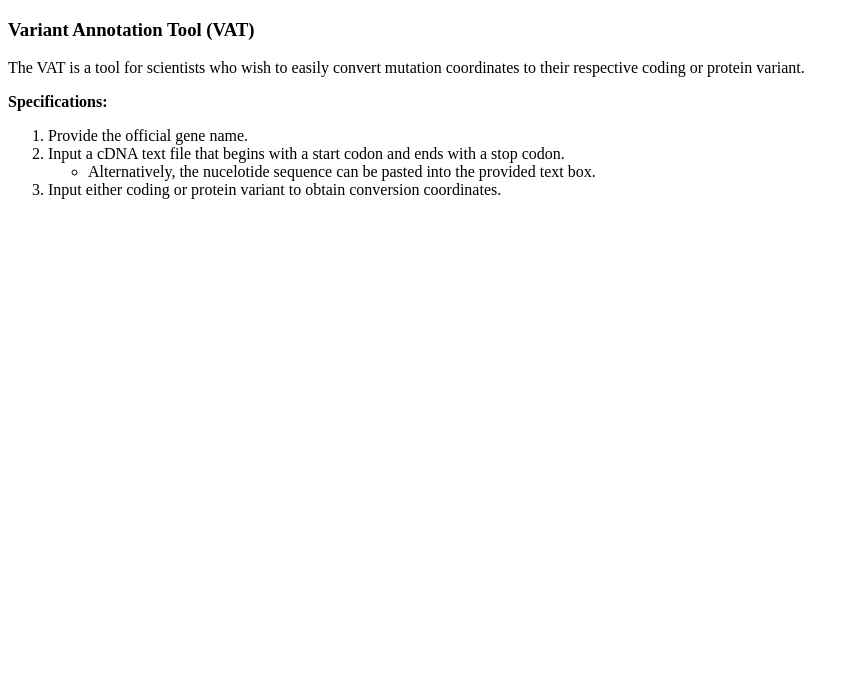
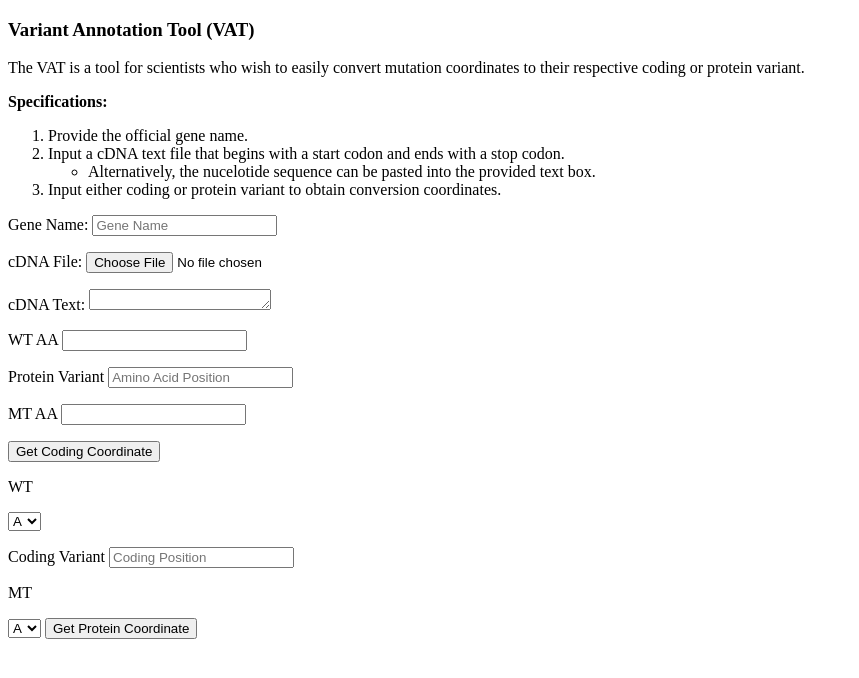
Before and after one commit to JustinzGit/variant_conversion_tool, a Django app: template conversion/templates/conversion/index.html in a window 1280 px wide. Shown: the top 678 px of the page, without its empty margins (0-859 px from the left). Run offline with Django 3.2, Linux system fonts and the light colour scheme; the template is opened without the code that fills it, so the values that code supplies are empty; parts of the project's set-up code (start-up, migrations or seed data) failed here and were passed over.

Commit message:
add form to input coordinates

```diff
--- a/conversion/templates/conversion/index.html
+++ b/conversion/templates/conversion/index.html
@@ -20,4 +20,54 @@
             <li>Input either coding or protein variant to obtain conversion coordinates.</li>
         </ol>
     </div>
+
+    <div>
+        <form action="" method="" enctype="multipart/form-data">
+            <p>Gene Name: <input type="text" name="gene_name" placeholder="Gene Name"></p>
+
+            <p>cDNA File: <input name="cdna_file" type="file"></p>
+
+            <p>cDNA Text: <textarea name="cdna_text" rows="1.5"></textarea></p>
+
+            <div id="aa_input">
+
+                <!-- WT amnio acid input -->
+                <p>WT AA <input type="text" name="wt_aa"></p>
+
+                <!-- AA location -->
+                <p>Protein Variant <input type="number" name="aa_location" placeholder="Amino Acid Position"></p>
+
+                <!-- MT amino acid input -->
+                <p>MT AA <input type="text" name="mt_aa"></p>
+
+                <button type="submit">Get Coding Coordinate</button>
+            </div>
+
+            <div id="nt_input">
+
+                <!-- WT nucleotide input -->
+                <p>WT</p>
+                <select name="wt_nt">
+                    <option selected value="A">A</option>
+                    <option value="C">C</option>
+                    <option value="T">T</option>
+                    <option value="G">G</option>
+                </select>
+
+                <!-- Nucleotide location -->
+                <p>Coding Variant <input type="number" name="nt_location" placeholder="Coding Position"></p>
+
+                <!-- MT nucleotide input -->
+                <p>MT</p>
+                <select name="mt_nt">
+                    <option selected value="A">A</option>
+                    <option value="C">C</option>
+                    <option value="T">T</option>
+                    <option value="G">G</option>
+                </select>
+
+                <button type="submit">Get Protein Coordinate</button>
+            </div>
+        </form>
+    </div>
 {% endblock %}
```
